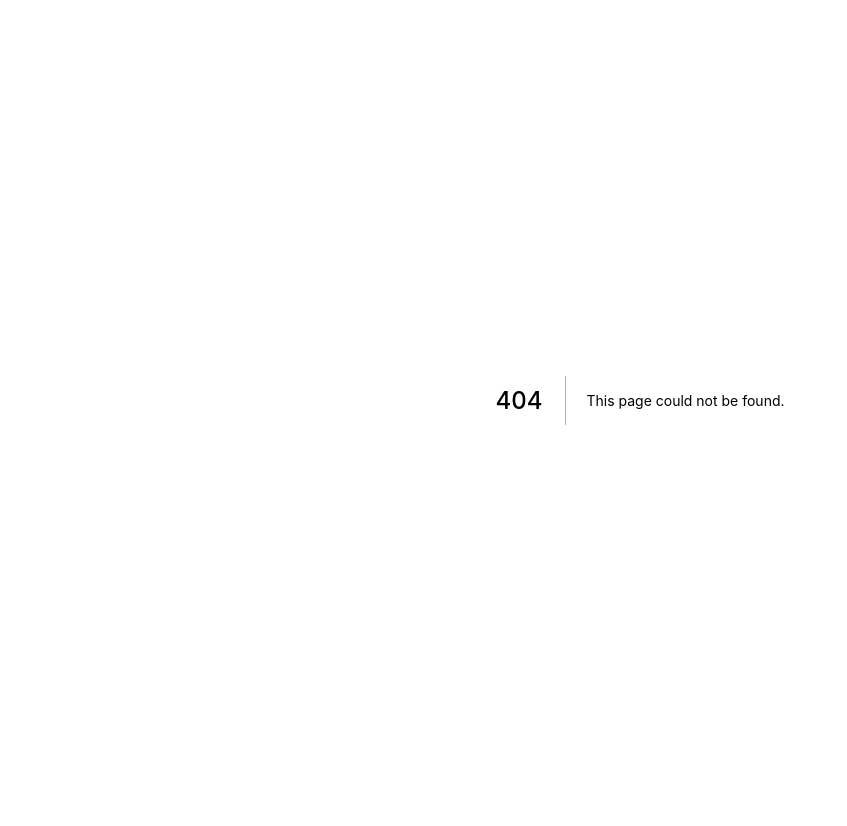
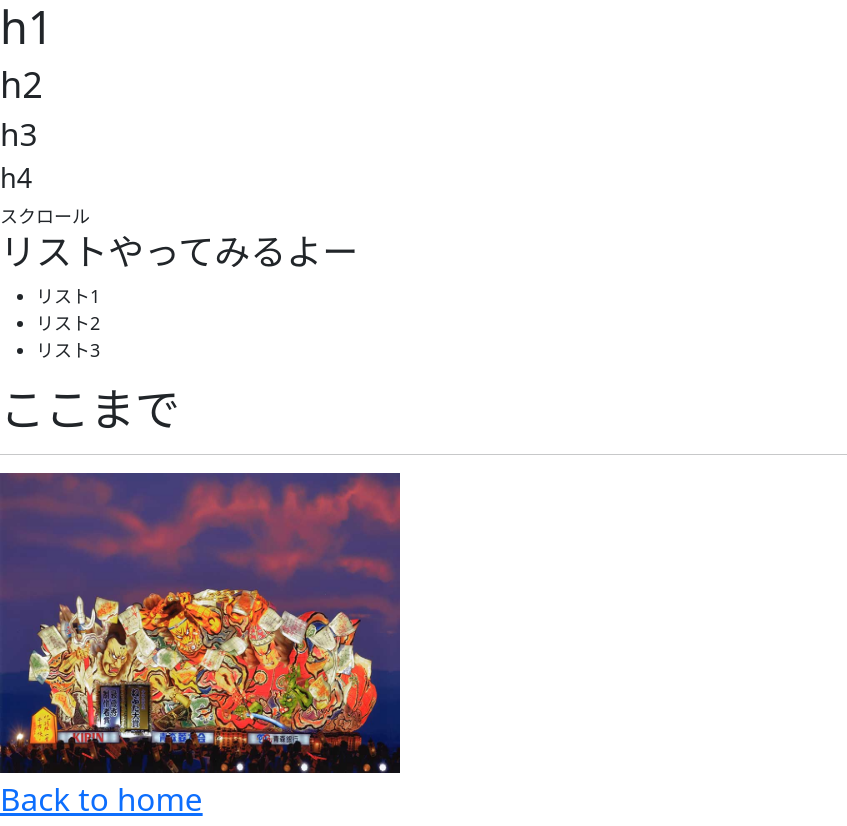
Before and after one commit to yohei0420/nextsample, a Next.js app: page /sample in a window 1280 px wide. Before the commit this address had no page. Shown: the whole page, without its empty margins (0-847 px from the left). Before the commit the page ends 800 px from the top, so only its background shows below. Built offline with nearby package versions, Linux system fonts and the light colour scheme.

Commit message:
サンプルページ増やしてみた

```diff
--- a/components/layout.js
+++ b/components/layout.js
@@ -2,7 +2,9 @@ import Head from 'next/head'
 import styles from './layout.module.css'
 import utilStyles from '../styles/utils.module.css'
 import Link from 'next/link'
-
+import Container from "react-bootstrap/Container";
+import Navbar from "react-bootstrap/Navbar";
+import Nav from "react-bootstrap/Nav";
 
 
 const name = 'Yohei Sasaki'
--- /dev/null
+++ b/pages/sample.js
@@ -0,0 +1,43 @@
+import Head from 'next/head'
+import Image from 'next/image'
+import Link from 'next/link'
+import { Link as Scroll } from 'react-scroll';
+
+export default function History() {
+    return (
+      <>
+        <Head>
+          <title>sample集</title>
+        </Head>
+        <h1>h1</h1>
+        <h2>h2</h2>
+        <h3>h3</h3>
+        <h4>h4</h4>
+
+    <nav>
+        <Scroll to="concept">スクロール</Scroll>
+      </nav>
+
+
+        <h2>リストやってみるよー</h2>
+        <ul>
+            <li>リスト1</li>
+            <li>リスト2</li>
+            <li>リスト3</li>
+      </ul>
+
+      <section id="concept">
+          <h1>ここまで</h1>
+       </section>
+
+<hr/>
+        <Image src="/dashi.jpg"  width={400} height={300} />
+        <h3>
+        <Link href="/">
+          <a>Back to home</a>
+        </Link>
+      </h3>
+
+      </>
+    )
+  }
--- a/styles/globals.css
+++ b/styles/globals.css
@@ -13,7 +13,6 @@ body {
 }
 
 a {
-  color: #0070f3;
   text-decoration: none;
 }
 
```
Also changed, not shown: pages/index.js (+23 -0 lines).
